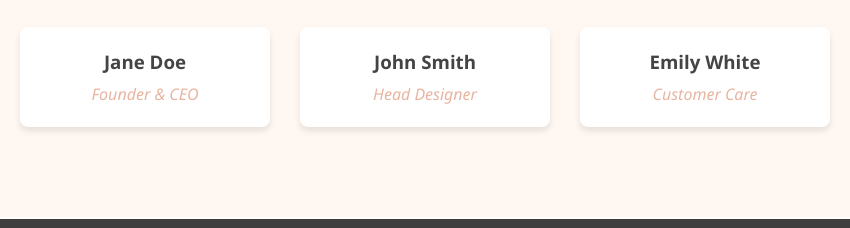
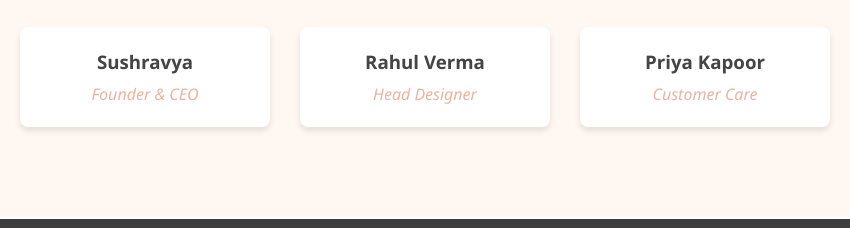
Before and after one commit to Sushravya40/home-decor-website, a plain HTML site: page html/about.html in a window 1280 px wide. Shown: the part 607-835 px from the top of the page, 215-1065 px from the left. Drawn offline with Linux system fonts and the light colour scheme.

Commit message:
Update: Change team names to Indian names including Sushravya

```diff
--- a/html/about.html
+++ b/html/about.html
@@ -45,15 +45,15 @@
             <h2>Meet The Team</h2>
             <div class="team-grid">
                 <div class="team-member">
-                    <h3>Jane Doe</h3>
+                    <h3>Sushravya</h3>
                     <p class="member-role">Founder & CEO</p>
                 </div>
                 <div class="team-member">
-                    <h3>John Smith</h3>
+                    <h3>Rahul Verma</h3>
                     <p class="member-role">Head Designer</p>
                 </div>
                 <div class="team-member">
-                    <h3>Emily White</h3>
+                    <h3>Priya Kapoor</h3>
                     <p class="member-role">Customer Care</p>
                 </div>
             </div>
```
